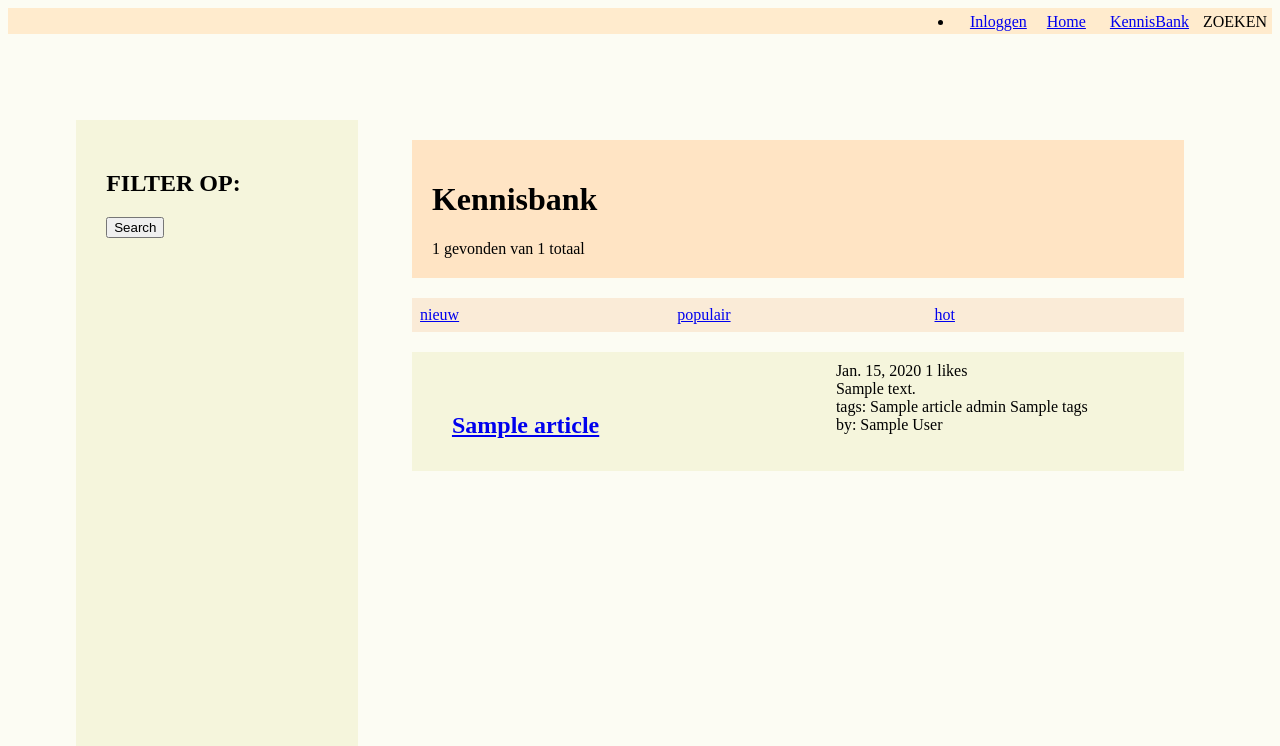
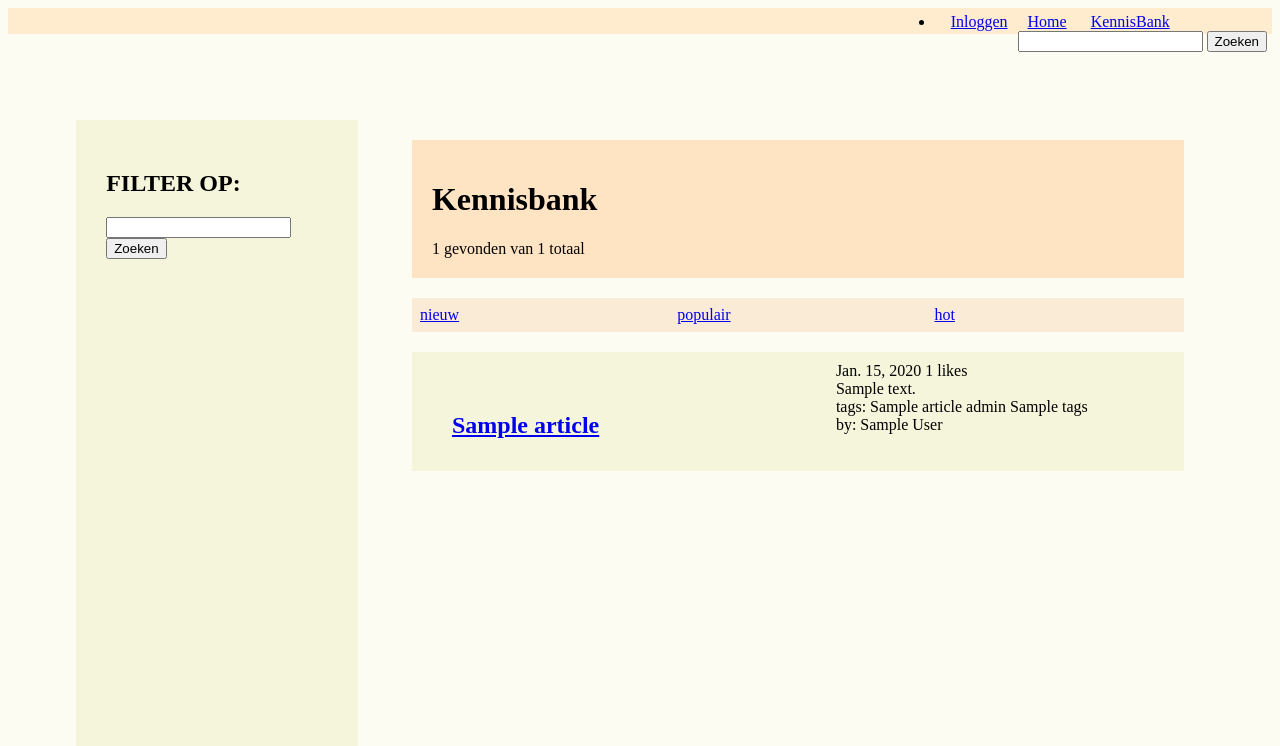
Before and after one commit to Ludicrux/Kennisdeler, a Django app: template apps/templates/articles/article_list.html in a window 1280 px wide. Shown: the top 746 px of the page. Run offline with Django 3.2, Linux system fonts and the light colour scheme; the template is opened without the code that fills it: most values are stand-ins (such as "Sample title", 1, 10 or a date in 2020).

Commit message:
added search feature

```diff
--- a/apps/articles/filters.py
+++ b/apps/articles/filters.py
@@ -11,6 +11,7 @@ class ArticleFilter(django_filters.FilterSet):
     """
     Filter for article list
     """
+
     subject = django_filters.ModelChoiceFilter(
         queryset=Subject.objects.all(),
         label="Opleiding"
--- a/apps/templates/articles/article_list.html
+++ b/apps/templates/articles/article_list.html
@@ -17,8 +17,9 @@
                         <option value="True"></option>
                     </input>
                 {% endif %}
+                <input type="text" id="search" name="search"></input>
                 {{ article_list.form.as_p }}
-                <button type="submit">Search</button>
+                <button type="submit">Zoeken</button>
             </form>
         </div>
     </div>
@@ -36,6 +37,11 @@
             </div>
 
         <div class="kennisbank-qs" style="background-color: beige;">
+        {% if search_str %}
+            <div>
+            Zoeken op: {{ search_str }}
+            </div>
+        {% endif %}
             {% for article in article_list.qs %}
                 <div class="kennisbank-qs-item">
                     <!-- <img src="{{ article.image.url }}"> -->
--- a/apps/templates/core/base.html
+++ b/apps/templates/core/base.html
@@ -12,7 +12,10 @@
             {% if user.is_authenticated %}
                 <a href="{% url 'articles:article-create' %}"><b>+</b>TOEVOEGEN</a>
             {% endif %}
-            ZOEKEN
+            <form method="get" action="{% url 'articles:article-list' order_by='nieuw'%}">
+                <input type="text" id="search" name="search"></input>
+                <button type="submit">Zoeken</button>
+            </form>
         </div>
         <div class="navbaritems">
             {% if user.is_authenticated %}
```
Also changed, not shown: apps/articles/views.py (+11 -2 lines).
